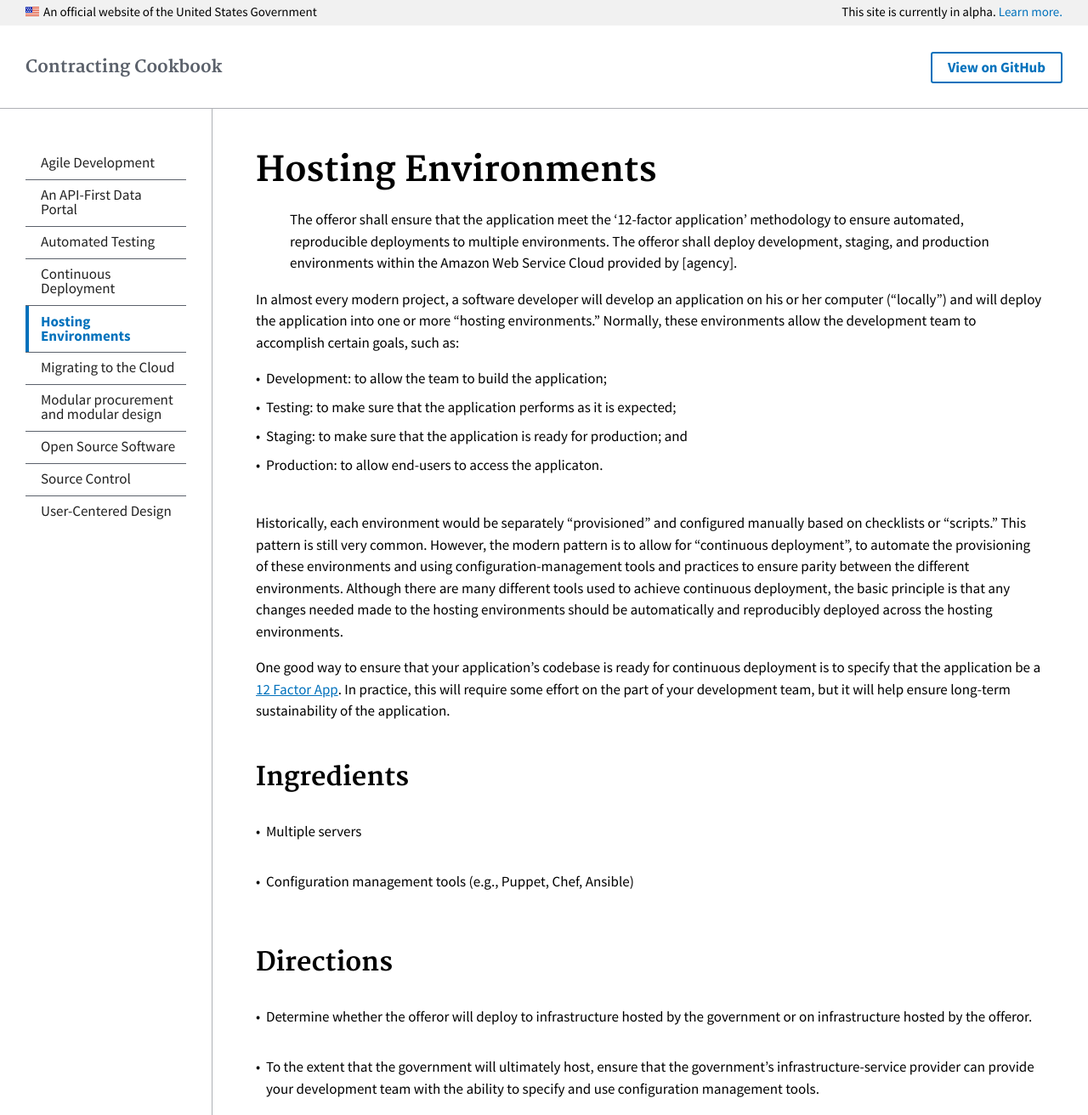
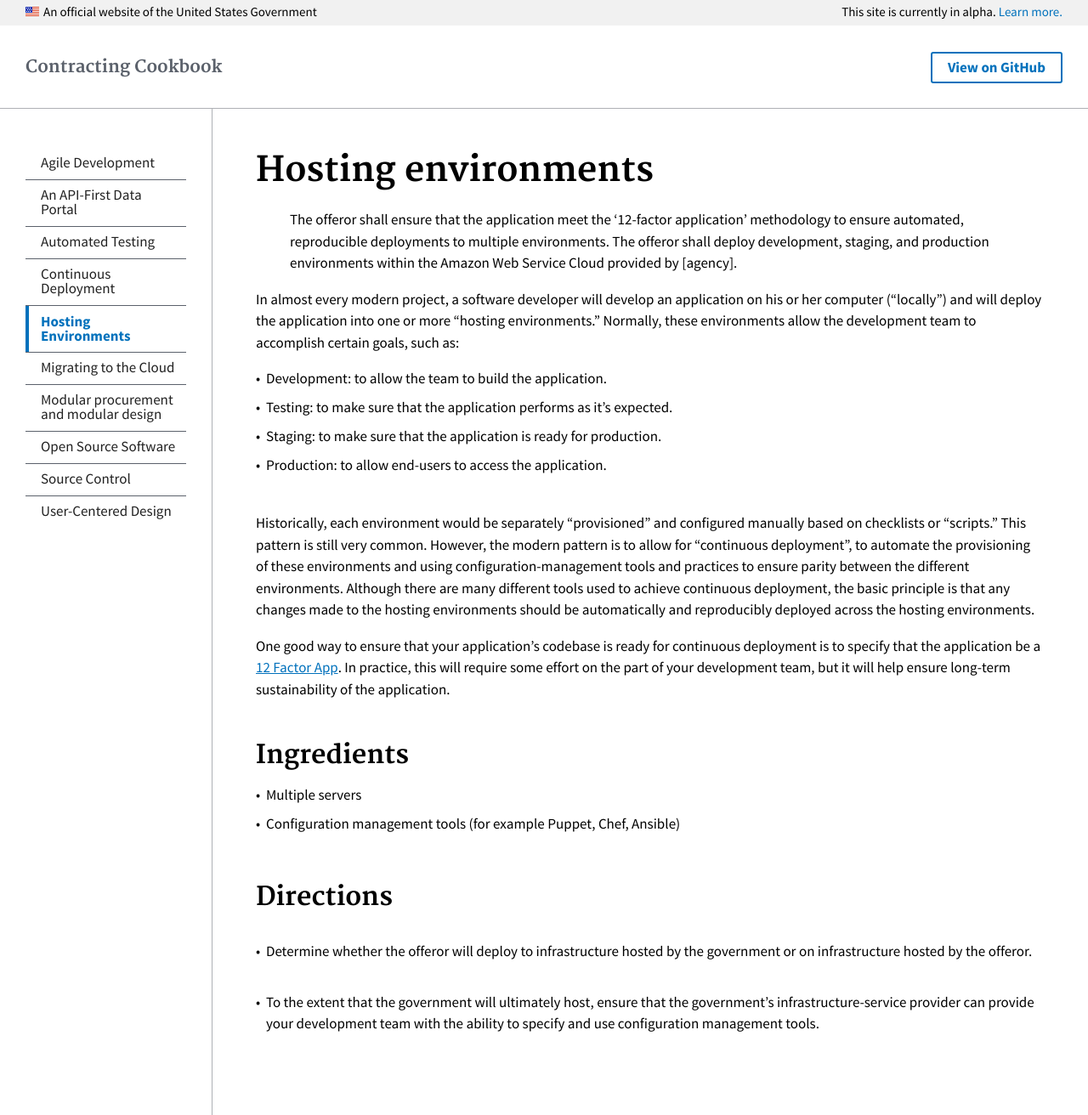
Before and after one commit to 18F/contracting-cookbook, a Jekyll site: the page built from _recipes/hosting-environments.md, in a window 1280 px wide and 1312 px high. Shown: the whole window at 85% size. Built offline with Jekyll 4.4.1, drawn with Linux system fonts in a browser that asks for light colours.

Commit message:
style edits

```diff
--- a/_recipes/hosting-environments.md
+++ b/_recipes/hosting-environments.md
@@ -2,18 +2,18 @@
 layout: main
 permalink: /recipes/hosting-environments/
 ---
-# Hosting Environments
+# Hosting environments
 
 > The offeror shall ensure that the application meet the '12-factor application' methodology to ensure automated, reproducible deployments to multiple environments. The offeror shall deploy development, staging, and production environments within the Amazon Web Service Cloud provided by [agency].
 
 In almost every modern project, a software developer will develop an application on his or her computer ("locally") and will deploy the application into one or more "hosting environments." Normally, these environments allow the development team to accomplish certain goals, such as:
 
-* Development: to allow the team to build the application;
-* Testing: to make sure that the application performs as it is expected;
-* Staging: to make sure that the application is ready for production; and
-* Production: to allow end-users to access the applicaton.
+* Development: to allow the team to build the application.
+* Testing: to make sure that the application performs as it's expected.
+* Staging: to make sure that the application is ready for production.
+* Production: to allow end-users to access the application.
 
-Historically, each environment would be separately "provisioned" and configured manually based on checklists or "scripts." This pattern is still very common. However, the modern pattern is to allow for "continuous deployment", to automate the provisioning of these environments and using configuration-management tools and practices to ensure parity between the different environments. Although there are many different tools used to achieve continuous deployment, the basic principle is that any changes needed made to the hosting environments should be automatically and reproducibly deployed across the hosting environments.
+Historically, each environment would be separately "provisioned" and configured manually based on checklists or "scripts." This pattern is still very common. However, the modern pattern is to allow for "continuous deployment", to automate the provisioning of these environments and using configuration-management tools and practices to ensure parity between the different environments. Although there are many different tools used to achieve continuous deployment, the basic principle is that any changes made to the hosting environments should be automatically and reproducibly deployed across the hosting environments.
 
 One good way to ensure that your application's codebase is ready for continuous deployment is to specify that the application be a [12 Factor App](http://12factor.net/). In practice, this will require some effort on the part of your development team, but it will help ensure long-term sustainability of the application.
 
@@ -21,8 +21,7 @@ One good way to ensure that your application's codebase is ready for continuous
 ## Ingredients
 
   * Multiple servers
-
-  * Configuration management tools (e.g., Puppet, Chef, Ansible)
+  * Configuration management tools (for example Puppet, Chef, Ansible)
 
 
 ## Directions
```
